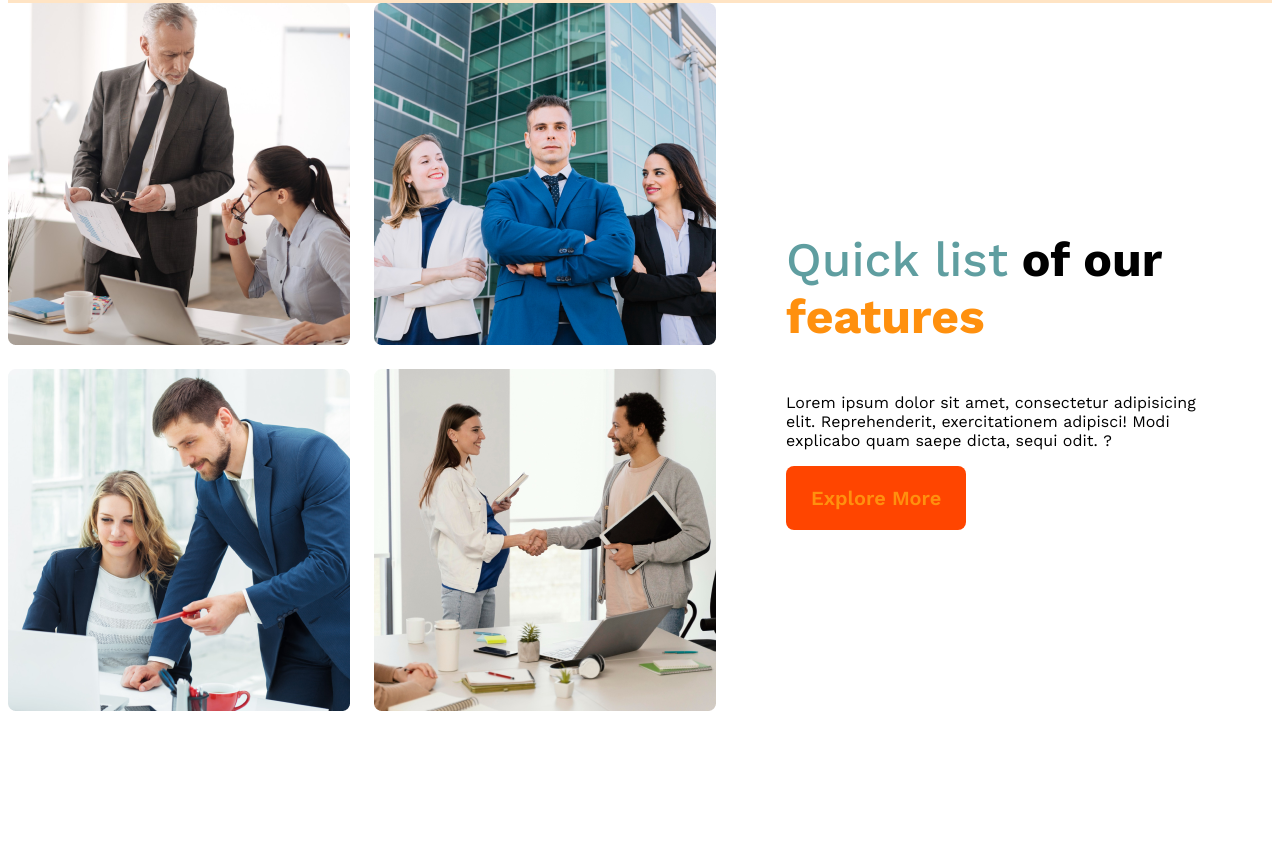
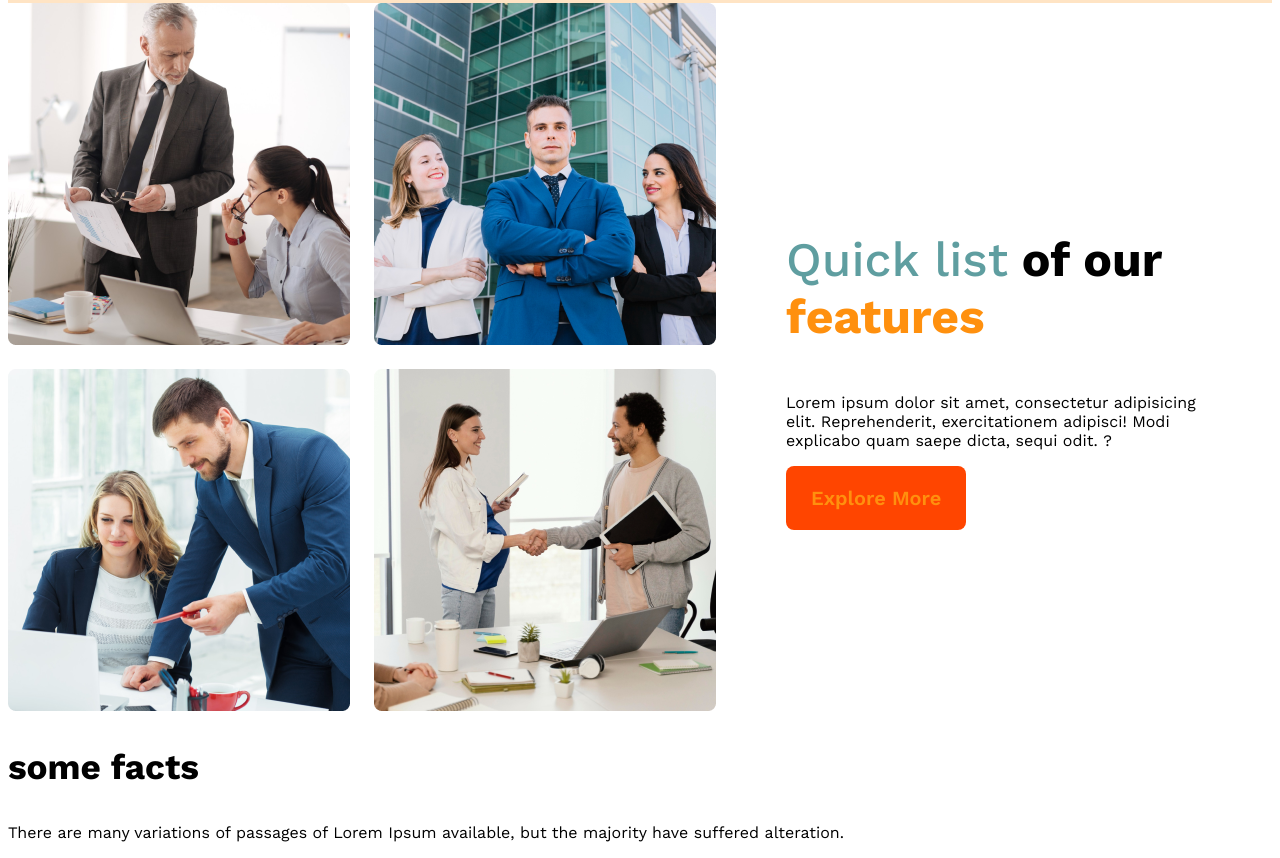
Before and after one commit to ataullah4d/g3-architects-website, a plain HTML site: page index.html in a window 1280 px wide. Shown: the part 1032-1890 px from the top of the page. Before the commit the page ends 1751 px from the top, so only its background shows below. Drawn offline with nearby package versions, Linux system fonts and the light colour scheme.

Commit message:
started partial section

```diff
--- a/index.html
+++ b/index.html
@@ -58,6 +58,14 @@
 
 
                         </section>
+                        <section class="features">
+
+                        </section>
+                        <section class="facts">
+                            <h3>some facts</h3>
+                            <p class="paragraph">There are many variations of passages of Lorem Ipsum available, but the majority have suffered alteration.</p>
+
+                        </section>
 
             </main>
             <footer>
--- a/styles/architect.css
+++ b/styles/architect.css
@@ -94,6 +94,15 @@ nav li a{
 .teams-title .text-feater{
       color: rgb(255, 144, 14);
       font-weight: 70px}
+      .facts{
+            font-size: 30px;
+            font-weight: 600;
+      }
+      .paragraph{
+            font-size: 16px;
+            font-weight: 200;
+
+      }
 
 
 /*responsive media query*/
```
